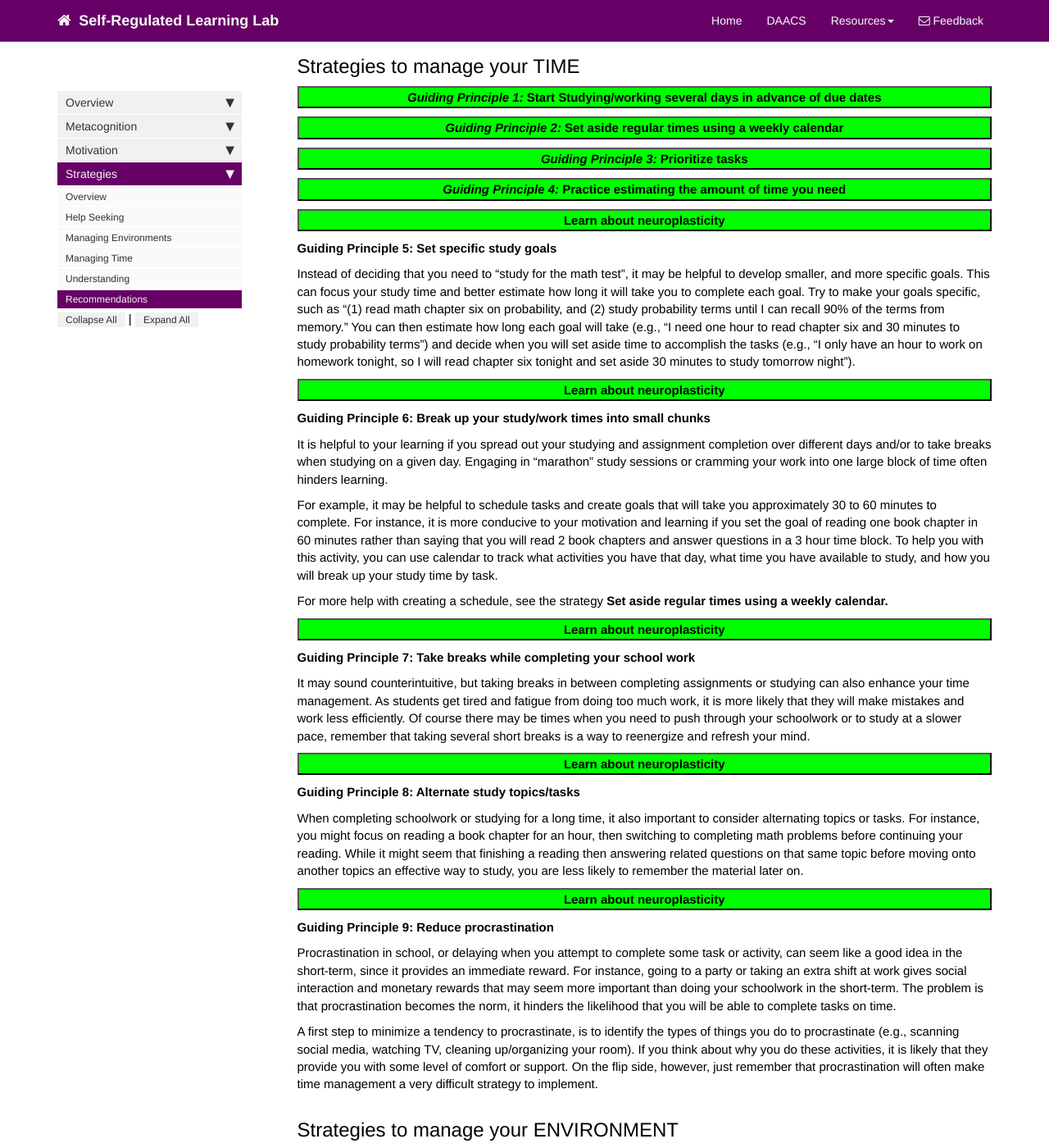
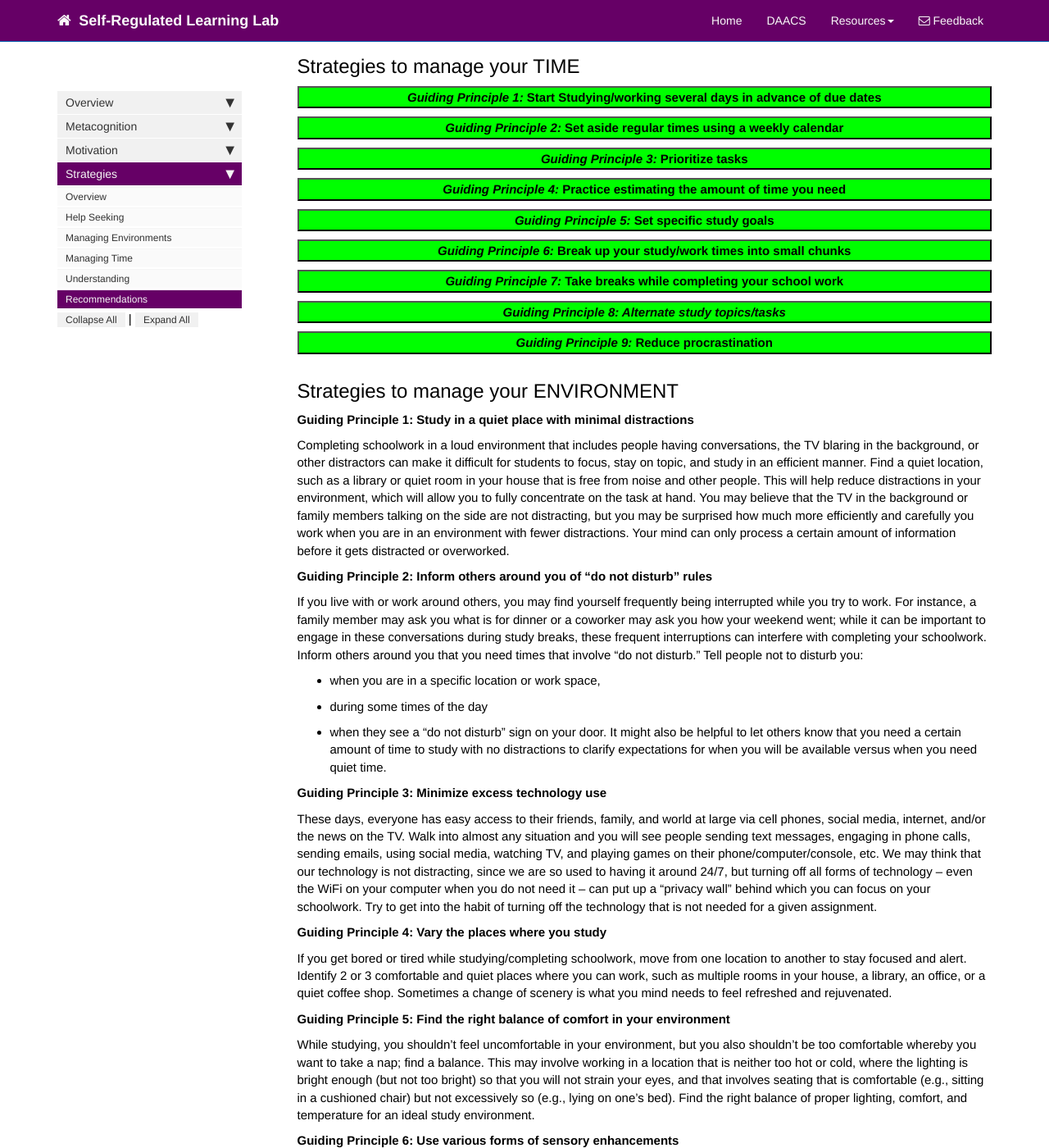
Before and after one commit to dfranklin02/SRL, a Jekyll site: the page built from docs/pages/strategies/strategies_recommendations.md, in a window 1280 px wide and 1400 px high, scrolled down 428 px. Shown: the whole window at 82% size. Built offline with Jekyll 4.4.1, drawn with Linux system fonts in a browser that asks for light colours; nearby versions of some CDN libraries; comment, search, counter and statistics services are not loaded.

Commit message:
Update strategies_recommendations.md

```diff
--- a/docs/pages/strategies/strategies_recommendations.md
+++ b/docs/pages/strategies/strategies_recommendations.md
@@ -105,81 +105,57 @@ Compare the difference between the estimated time and actual time spent on each
 <br>
 </div>
 
-<button data-toggle="collapse" data-target="#timerec5" style="background-color:Lime; width:100%"><b>Learn about neuroplasticity</b></button>
+<button data-toggle="collapse" data-target="#timerec5" style="background-color:Lime; width:100%"><b><i>Guiding Principle 5:</i> Set specific study goals</b></button>
 
 <div id="timerec5" class="collapse">
-The brain is like a muscle: the more you work out your brain through practice, the stronger the muscle gets, and the smarter you can become! When you learn something new, your brain forms connections, which makes your brain stronger; you are not simply born with a set amount of connections and strength of your brain. If we could not strengthen our brain, then we would not be able to learn and grow after birth!
+Instead of deciding that you need to “study for the math test”, it may be helpful to develop smaller, and more specific goals. This can focus your study time and better estimate how long it will take you to complete each goal. Try to make your goals specific, such as “(1) read math chapter six on probability, and (2) study probability terms until I can recall 90% of the terms from memory.” You can then estimate how long each goal will take (e.g., “I need one hour to read chapter six and 30 minutes to study probability terms”) and decide when you will set aside time to accomplish the tasks (e.g., “I only have an hour to work on homework tonight, so I will read chapter six tonight and set aside 30 minutes to study tomorrow night”).
 <br>
-<br>
-<b>WHEN</b> you encounter a challenge, <b>THINK</b> about how you can strengthen your brain, intelligence, and abilities with practice and effort, instead of focusing on how your level of intelligence is fixed.
 <br>
 </div>
 
-**Guiding Principle 5: Set specific study goals**
-
-Instead of deciding that you need to “study for the math test”, it may be helpful to develop smaller, and more specific goals. This can focus your study time and better estimate how long it will take you to complete each goal. Try to make your goals specific, such as “(1) read math chapter six on probability, and (2) study probability terms until I can recall 90% of the terms from memory.” You can then estimate how long each goal will take (e.g., “I need one hour to read chapter six and 30 minutes to study probability terms”) and decide when you will set aside time to accomplish the tasks (e.g., “I only have an hour to work on homework tonight, so I will read chapter six tonight and set aside 30 minutes to study tomorrow night”).
-
-<button data-toggle="collapse" data-target="#timerec6" style="background-color:Lime; width:100%"><b>Learn about neuroplasticity</b></button>
+<button data-toggle="collapse" data-target="#timerec6" style="background-color:Lime; width:100%"><b><i>Guiding Principle 6:</i> Break up your study/work times into small chunks</b></button>
 
 <div id="timerec6" class="collapse">
-The brain is like a muscle: the more you work out your brain through practice, the stronger the muscle gets, and the smarter you can become! When you learn something new, your brain forms connections, which makes your brain stronger; you are not simply born with a set amount of connections and strength of your brain. If we could not strengthen our brain, then we would not be able to learn and grow after birth!
+It is helpful to your learning if you spread out your studying and assignment completion over different days and/or to take breaks when studying on a given day. Engaging in “marathon” study sessions or cramming your work into one large block of time often hinders learning.
 <br>
+For example, it may be helpful to schedule tasks and create goals that will take you approximately 30 to 60 minutes to complete. For instance, it is more conducive to your motivation and learning if you set the goal of reading one book chapter in 60 minutes rather than saying that you will read 2 book chapters and answer questions in a 3 hour time block. To help you with this activity, you can use calendar to track what activities you have that day, what time you have available to study, and how you will break up your study time by task.
 <br>
-<b>WHEN</b> you encounter a challenge, <b>THINK</b> about how you can strengthen your brain, intelligence, and abilities with practice and effort, instead of focusing on how your level of intelligence is fixed.
+For more help with creating a schedule, see the strategy <b>Set aside regular times using a weekly calendar</b>
+<br>
 <br>
 </div>
 
-**Guiding Principle 6: Break up your study/work times into small chunks**
-
-It is helpful to your learning if you spread out your studying and assignment completion over different days and/or to take breaks when studying on a given day. Engaging in “marathon” study sessions or cramming your work into one large block of time often hinders learning.
-
-For example, it may be helpful to schedule tasks and create goals that will take you approximately 30 to 60 minutes to complete. For instance, it is more conducive to your motivation and learning if you set the goal of reading one book chapter in 60 minutes rather than saying that you will read 2 book chapters and answer questions in a 3 hour time block. To help you with this activity, you can use calendar to track what activities you have that day, what time you have available to study, and how you will break up your study time by task.
-
-For more help with creating a schedule, see the strategy **Set aside regular times using a weekly calendar.**
-
-<button data-toggle="collapse" data-target="#timerec7" style="background-color:Lime; width:100%"><b>Learn about neuroplasticity</b></button>
+<button data-toggle="collapse" data-target="#timerec7" style="background-color:Lime; width:100%"><b><i>Guiding Principle 7:</i> Take breaks while completing your school work</b></button>
 
 <div id="timerec7" class="collapse">
-The brain is like a muscle: the more you work out your brain through practice, the stronger the muscle gets, and the smarter you can become! When you learn something new, your brain forms connections, which makes your brain stronger; you are not simply born with a set amount of connections and strength of your brain. If we could not strengthen our brain, then we would not be able to learn and grow after birth!
+It may sound counterintuitive, but taking breaks in between completing assignments or studying can also enhance your time management. As students get tired and fatigue from doing too much work, it is more likely that they will make mistakes and work less efficiently. Of course there may be times when you need to push through your schoolwork or to study at a slower pace, remember that taking several short breaks is a way to reenergize and refresh your mind.
 <br>
-<br>
-<b>WHEN</b> you encounter a challenge, <b>THINK</b> about how you can strengthen your brain, intelligence, and abilities with practice and effort, instead of focusing on how your level of intelligence is fixed.
 <br>
 </div>
 
-**Guiding Principle 7: Take breaks while completing your school work**
-
-It may sound counterintuitive, but taking breaks in between completing assignments or studying can also enhance your time management. As students get tired and fatigue from doing too much work, it is more likely that they will make mistakes and work less efficiently. Of course there may be times when you need to push through your schoolwork or to study at a slower pace, remember that taking several short breaks is a way to reenergize and refresh your mind.
-
-<button data-toggle="collapse" data-target="#timerec8" style="background-color:Lime; width:100%"><b>Learn about neuroplasticity</b></button>
+<button data-toggle="collapse" data-target="#timerec8" style="background-color:Lime; width:100%"><b><i>Guiding Principle 8: Alternate study topics/tasks</i></b></button>
 
 <div id="timerec8" class="collapse">
-The brain is like a muscle: the more you work out your brain through practice, the stronger the muscle gets, and the smarter you can become! When you learn something new, your brain forms connections, which makes your brain stronger; you are not simply born with a set amount of connections and strength of your brain. If we could not strengthen our brain, then we would not be able to learn and grow after birth!
+When completing schoolwork or studying for a long time, it also important to consider alternating topics or tasks. For instance, you might focus on reading a book chapter for an hour, then switching to completing math problems before continuing your reading. While it might seem that finishing a reading then answering related questions on that same topic before moving onto another topics an effective way to study, you are less likely to remember the material later on.
 <br>
-<br>
-<b>WHEN</b> you encounter a challenge, <b>THINK</b> about how you can strengthen your brain, intelligence, and abilities with practice and effort, instead of focusing on how your level of intelligence is fixed.
 <br>
 </div>
 
-**Guiding Principle 8: Alternate study topics/tasks**
-
-When completing schoolwork or studying for a long time, it also important to consider alternating topics or tasks. For instance, you might focus on reading a book chapter for an hour, then switching to completing math problems before continuing your reading. While it might seem that finishing a reading then answering related questions on that same topic before moving onto another topics an effective way to study, you are less likely to remember the material later on.
-
-<button data-toggle="collapse" data-target="#timerec9" style="background-color:Lime; width:100%"><b>Learn about neuroplasticity</b></button>
+<button data-toggle="collapse" data-target="#timerec9" style="background-color:Lime; width:100%"><b><i>Guiding Principle 9:</i> Reduce procrastination</b></button>
 
 <div id="timerec9" class="collapse">
-The brain is like a muscle: the more you work out your brain through practice, the stronger the muscle gets, and the smarter you can become! When you learn something new, your brain forms connections, which makes your brain stronger; you are not simply born with a set amount of connections and strength of your brain. If we could not strengthen our brain, then we would not be able to learn and grow after birth!
+Procrastination in school, or delaying when you attempt to complete some task or activity, can seem like a good idea in the short-term, since it provides an immediate reward. For instance, going to a party or taking an extra shift at work gives social interaction and monetary rewards that may seem more important than doing your schoolwork in the short-term. The problem is that procrastination becomes the norm, it hinders the likelihood that you will be able to complete tasks on time.
 <br>
+A first step to minimize a tendency to procrastinate, is to identify the types of things you do to procrastinate (e.g., scanning social media, watching TV, cleaning up/organizing your room). If you think about why you do these activities, it is likely that they provide you with some level of comfort or support. On the flip side, however, just remember that procrastination will often make time management a very difficult strategy to implement.
 <br>
-<b>WHEN</b> you encounter a challenge, <b>THINK</b> about how you can strengthen your brain, intelligence, and abilities with practice and effort, instead of focusing on how your level of intelligence is fixed.
 <br>
 </div>
 
-**Guiding Principle 9: Reduce procrastination**
 
-Procrastination in school, or delaying when you attempt to complete some task or activity, can seem like a good idea in the short-term, since it provides an immediate reward. For instance, going to a party or taking an extra shift at work gives social interaction and monetary rewards that may seem more important than doing your schoolwork in the short-term. The problem is that procrastination becomes the norm, it hinders the likelihood that you will be able to complete tasks on time.
 
-A first step to minimize a tendency to procrastinate, is to identify the types of things you do to procrastinate (e.g., scanning social media, watching TV, cleaning up/organizing your room). If you think about why you do these activities, it is likely that they provide you with some level of comfort or support. On the flip side, however, just remember that procrastination will often make time management a very difficult strategy to implement.
+
+
+
 
 
 ## Strategies to manage your ENVIRONMENT
```
